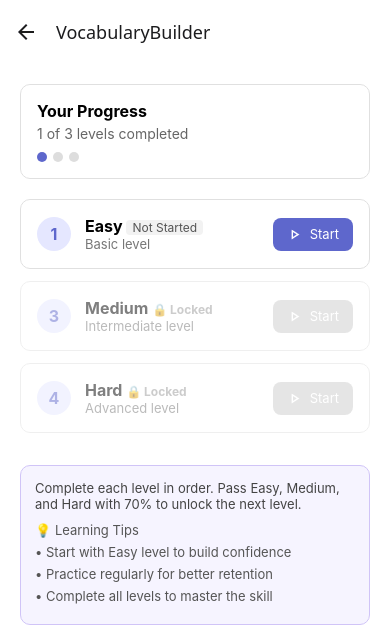
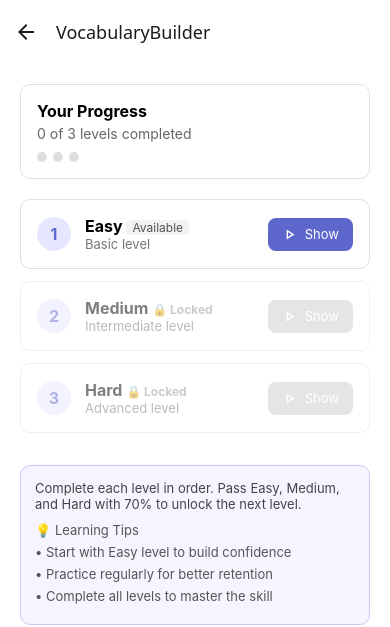
Before and after one commit to userKash/expo-EngliQuest, a React Native app: screen /VocabularyBuilder in a window 390 px wide. Shown: the top 627 px of the page. Built offline with nearby package versions, Linux system fonts and the light colour scheme.

Commit message:
Level screen adjustments

```diff
--- a/src/navigation/type.ts
+++ b/src/navigation/type.ts
@@ -1,4 +1,5 @@
 export type RootStackParamList = {
+  VocabularyGame: { levelId: string };
   Login: undefined;
   Register: undefined;
   InterestSelection: {
@@ -13,7 +14,6 @@ export type RootStackParamList = {
 
   //VOCABULARY SCREENS NAVIGATIONS
   VocabularyBuilder: undefined;
-  VocabularyGame: undefined;
 
   GrammarPractice: undefined;
 
--- a/src/screens/topics/VocabularyBuilder/VocabularyBuilderScreen.tsx
+++ b/src/screens/topics/VocabularyBuilder/VocabularyBuilderScreen.tsx
@@ -1,4 +1,4 @@
-import { useState } from 'react';
+import { useEffect, useMemo, useRef, useState } from 'react';
 import {
   View,
   Text,
@@ -7,30 +7,187 @@ import {
   Animated,
   Image,
   ScrollView,
+  LayoutAnimation,
+  Platform,
+  UIManager,
 } from 'react-native';
-import { useNavigation } from '@react-navigation/native';
+import AsyncStorage from '@react-native-async-storage/async-storage';
+import { useFocusEffect, useNavigation } from '@react-navigation/native';
 import type { NativeStackNavigationProp } from '@react-navigation/native-stack';
 import type { RootStackParamList } from '../../../navigation/type';
 import BottomNav from '../../../components/BottomNav';
 
+// Enable LayoutAnimation on Android
+if (Platform.OS === 'android' && UIManager.setLayoutAnimationEnabledExperimental) {
+  UIManager.setLayoutAnimationEnabledExperimental(true);
+}
+
+/** STORAGE */
+const STORAGE_KEY = 'vocabProgress';
+
+/** DATA MODEL */
+type SubLevelProgress = {
+  score?: number; // best score 0-100
+  attempted?: boolean; // played at least once
+};
+type ProgressState = Record<string, SubLevelProgress>;
+
+type TopLevel = 'easy' | 'medium' | 'hard';
+
+type SubLevel = { id: string; title: string };
+type LevelDef = {
+  key: TopLevel;
+  order: number;
+  title: string;
+  description: string;
+  sublevels: SubLevel[];
+};
+
+const LEVELS: LevelDef[] = [
+  {
+    key: 'easy',
+    order: 1,
+    title: 'Easy',
+    description: 'Basic level',
+    sublevels: [
+      { id: 'easy-1', title: 'Level 1' },
+      { id: 'easy-2', title: 'Level 2' },
+    ],
+  },
+  {
+    key: 'medium',
+    order: 2,
+    title: 'Medium',
+    description: 'Intermediate level',
+    sublevels: [
+      { id: 'medium-1', title: 'Level 1' },
+      { id: 'medium-2', title: 'Level 2' },
+    ],
+  },
+  {
+    key: 'hard',
+    order: 3,
+    title: 'Hard',
+    description: 'Advanced level',
+    sublevels: [
+      { id: 'hard-1', title: 'Level 1' },
+      { id: 'hard-2', title: 'Level 2' },
+    ],
+  },
+];
+
+const PASSING = 70;
+
+/** HELPERS */
+function subLevelBadge(s?: SubLevelProgress) {
+  if (!s?.attempted) return 'Not Started';
+  return (s.score ?? 0) >= PASSING ? 'Completed' : 'In Progress';
+}
+
+function levelPassed(progress: ProgressState, def: LevelDef) {
+  // Top-level pass if ALL its sublevels have score >= PASSING
+  return def.sublevels.every((sub) => (progress[sub.id]?.score ?? 0) >= PASSING);
+}
+
+function countTopLevelsPassed(progress: ProgressState) {
+  return LEVELS.reduce((acc, def) => (levelPassed(progress, def) ? acc + 1 : acc), 0);
+}
+
+function isSubLevelUnlocked(def: LevelDef, subIndex: number, progress: ProgressState) {
+  // First sublevel is unlocked by default (assuming the top-level is unlocked)
+  if (subIndex === 0) return true;
+  const prevId = def.sublevels[subIndex - 1].id;
+  const prevScore = progress[prevId]?.score ?? 0;
+  return prevScore >= PASSING;
+}
+
+function makeInitialProgress(): ProgressState {
+  return {};
+}
+
 export default function VocabularyBuilderScreen() {
   const navigation = useNavigation<NativeStackNavigationProp<RootStackParamList>>();
-  const [easyExpanded, setEasyExpanded] = useState(false);
-  const rotation = useState(new Animated.Value(0))[0];
 
-  const toggleExpand = () => {
-    Animated.timing(rotation, {
-      toValue: easyExpanded ? 0 : 1,
+  const [progress, setProgress] = useState<ProgressState>({});
+  const [expanded, setExpanded] = useState<Record<TopLevel, boolean>>({
+    easy: false,
+    medium: false,
+    hard: false,
+  });
+
+  // Rotation anim per top-level arrow
+  const rotations = useRef<Record<TopLevel, Animated.Value>>({
+    easy: new Animated.Value(0),
+    medium: new Animated.Value(0),
+    hard: new Animated.Value(0),
+  }).current;
+
+  // Initial load
+  useEffect(() => {
+    (async () => {
+      try {
+        const stored = await AsyncStorage.getItem(STORAGE_KEY);
+        setProgress(stored ? (JSON.parse(stored) as ProgressState) : makeInitialProgress());
+      } catch {
+        setProgress(makeInitialProgress());
+      }
+    })();
+  }, []);
+
+  // Refresh on focus (e.g., returning from game)
+  useFocusEffect(
+    useMemo(
+      () => () => {
+        (async () => {
+          try {
+            const stored = await AsyncStorage.getItem(STORAGE_KEY);
+            if (stored) setProgress(JSON.parse(stored) as ProgressState);
+          } catch {
+            // ignore parse errors
+          }
+        })();
+      },
+      []
+    )
+  );
+
+  // Top-level locks from pass rules
+  const easyPassed = levelPassed(progress, LEVELS[0]);
+  const mediumPassed = levelPassed(progress, LEVELS[1]);
+  const mediumLocked = !easyPassed;
+  const hardLocked = !mediumPassed;
+
+  const completedTopLevels = countTopLevelsPassed(progress);
+  const totalTopLevels = LEVELS.length;
+
+  const toggleExpand = (key: TopLevel) => {
+    LayoutAnimation.configureNext(LayoutAnimation.Presets.easeInEaseOut);
+    const next = !expanded[key];
+
+    Animated.timing(rotations[key], {
+      toValue: next ? 1 : 0,
       duration: 200,
       useNativeDriver: true,
     }).start();
-    setEasyExpanded(!easyExpanded);
+
+    setExpanded((prev) => ({ ...prev, [key]: next }));
   };
 
-  const rotateInterpolate = rotation.interpolate({
+  const rotateInterpolate = (key: TopLevel) =>
+    rotations[key].interpolate({
       inputRange: [0, 1],
       outputRange: ['0deg', '90deg'],
     });
+
+  const onStartSubLevel = (subId: string) => {
+    // Defensive: ensure not locked before navigating
+    const def = LEVELS.find((l) => l.sublevels.some((s) => s.id === subId))!;
+    const idx = def.sublevels.findIndex((s) => s.id === subId);
+    const topLocked = (def.key === 'medium' && mediumLocked) || (def.key === 'hard' && hardLocked);
+
+    if (topLocked || !isSubLevelUnlocked(def, idx, progress)) return;
+    navigation.navigate('VocabularyGame', { levelId: subId });
+  };
 
   return (
     <View style={styles.screen}>
@@ -38,106 +195,135 @@ export default function VocabularyBuilderScreen() {
         {/* Progress */}
         <View style={styles.progressCard}>
           <Text style={styles.progressTitle}>Your Progress</Text>
-          <Text style={styles.progressText}>1 of 3 levels completed</Text>
-          <View style={styles.progressDots}>
-            <View style={[styles.dot, styles.dotActive]} />
-            <View style={styles.dot} />
-            <View style={styles.dot} />
+          <Text style={styles.progressText}>
+            {completedTopLevels} of {totalTopLevels} levels completed
+          </Text>
+          <View
+            style={styles.progressDots}
+            accessible
+            accessibilityRole="progressbar"
+            accessibilityLabel={`Completed ${completedTopLevels} of ${totalTopLevels} levels`}>
+            {Array.from({ length: totalTopLevels }).map((_, i) => (
+              <View key={i} style={[styles.dot, i < completedTopLevels && styles.dotActive]} />
+            ))}
           </View>
         </View>
 
-        {/* Easy Level */}
-        <View style={styles.levelCard}>
+        {/* Levels with sublevels right below each one */}
+        {LEVELS.map((lvl) => {
+          const isMedium = lvl.key === 'medium';
+          const isHard = lvl.key === 'hard';
+          const locked = (isMedium && mediumLocked) || (isHard && hardLocked);
+
+          return (
+            <View key={lvl.key}>
+              {/* Top-level card */}
+              <View
+                style={[styles.levelCard, locked && styles.levelLocked]}
+                accessible
+                accessibilityLabel={`${lvl.title} level ${locked ? 'locked' : 'unlocked'}`}>
                 <View style={styles.levelCircle}>
-            <Text style={styles.levelNumber}>1</Text>
+                  <Text style={styles.levelNumber}>{lvl.order}</Text>
                 </View>
+
                 <View style={{ flex: 1 }}>
                   <Text style={styles.levelTitle}>
-              Easy <Text style={styles.badge}>Not Started</Text>
+                    {lvl.title}{' '}
+                    <Text style={locked ? styles.lockedText : styles.badge}>
+                      {locked
+                        ? '🔒 Locked'
+                        : levelPassed(progress, lvl)
+                          ? 'Completed'
+                          : 'Available'}
                     </Text>
-            <Text style={styles.levelDesc}>Basic level</Text>
+                  </Text>
+                  <Text style={styles.levelDesc}>{lvl.description}</Text>
                 </View>
-          <TouchableOpacity style={styles.startButton} onPress={toggleExpand}>
+
+                <TouchableOpacity
+                  activeOpacity={0.8}
+                  style={[styles.startButton, locked && styles.buttonDisabled]}
+                  disabled={locked}
+                  onPress={() => toggleExpand(lvl.key)}
+                  accessibilityRole="button"
+                  accessibilityLabel={`${expanded[lvl.key] ? 'Hide' : 'Show'} ${lvl.title} sub-levels`}
+                  hitSlop={{ top: 8, bottom: 8, left: 8, right: 8 }}>
                   <Animated.Image
                     source={require('../../../../assets/arrow.png')}
-              style={[styles.arrowIcon, { transform: [{ rotate: rotateInterpolate }] }]}
+                    style={[
+                      styles.arrowIcon,
+                      { transform: [{ rotate: rotateInterpolate(lvl.key) }] },
+                    ]}
                   />
-            <Text style={styles.startButtonText}>Start</Text>
+                  <Text style={styles.startButtonText}>{expanded[lvl.key] ? 'Hide' : 'Show'}</Text>
                 </TouchableOpacity>
               </View>
 
-        {/* Sub-levels */}
-        {easyExpanded && (
-          <>
-            <View style={styles.subLevelCard}>
+              {/* Sub-levels directly below this level */}
+              {expanded[lvl.key] && !locked && (
+                <View style={{ marginTop: -6, marginBottom: 8 }}>
+                  {lvl.sublevels.map((s, idx) => {
+                    const p = progress[s.id];
+                    const badgeText = subLevelBadge(p);
+                    const passed = (p?.score ?? 0) >= PASSING;
+                    const subUnlocked = isSubLevelUnlocked(lvl, idx, progress);
+
+                    return (
+                      <View
+                        key={s.id}
+                        style={[styles.subLevelCard, !subUnlocked && { opacity: 0.6 }]}
+                        accessible
+                        accessibilityLabel={`${s.title}, ${badgeText}${!subUnlocked ? ', Locked' : ''}`}>
                         <View style={{ flex: 1 }}>
                           <Text style={styles.subLevelTitle}>
-                  Level 1 <Text style={styles.badge}>Not Started</Text>
+                            {s.title} <Text style={styles.badge}>{badgeText}</Text>
                           </Text>
-                <Text style={styles.subLevelDesc}>Basic level</Text>
+                          <Text style={styles.subLevelDesc}>
+                            {lvl.description}
+                            {typeof p?.score === 'number' ? ` • Best score: ${p.score}%` : ''}
+                          </Text>
                         </View>
+
                         <TouchableOpacity
-                style={styles.startButton}
-                onPress={() => navigation.navigate('VocabularyGame')}>
-                <Image source={require('../../../../assets/arrow.png')} style={styles.arrowIcon} />
-                <Text style={styles.startButtonText}>Start</Text>
+                          activeOpacity={0.8}
+                          style={[styles.startButton, !subUnlocked && styles.buttonDisabled]}
+                          disabled={!subUnlocked}
+                          onPress={() => onStartSubLevel(s.id)}
+                          accessibilityRole="button"
+                          accessibilityLabel={
+                            !subUnlocked
+                              ? `Locked ${s.title}`
+                              : `${passed ? 'Review' : p?.attempted ? 'Continue' : 'Start'} ${s.title}`
+                          }
+                          hitSlop={{ top: 8, bottom: 8, left: 8, right: 8 }}>
+                          <Image
+                            source={require('../../../../assets/arrow.png')}
+                            style={styles.arrowIcon}
+                          />
+                          <Text style={styles.startButtonText}>
+                            {!subUnlocked
+                              ? 'Locked'
+                              : passed
+                                ? 'Review'
+                                : p?.attempted
+                                  ? 'Continue'
+                                  : 'Start'}
+                          </Text>
                         </TouchableOpacity>
                       </View>
-
-            <View style={styles.subLevelCard}>
-              <View style={{ flex: 1 }}>
-                <Text style={styles.subLevelTitle}>
-                  Level 2 <Text style={styles.badge}>Not Started</Text>
-                </Text>
-                <Text style={styles.subLevelDesc}>Basic level</Text>
+                    );
+                  })}
                 </View>
-              <TouchableOpacity style={[styles.startButton, styles.buttonDisabled]}>
-                <Image source={require('../../../../assets/arrow.png')} style={styles.arrowIcon} />
-                <Text style={styles.startButtonText}>Start</Text>
-              </TouchableOpacity>
+              )}
             </View>
-          </>
-        )}
-
-        {/* Medium */}
-        <View style={[styles.levelCard, styles.levelLocked]}>
-          <View style={styles.levelCircle}>
-            <Text style={styles.levelNumber}>3</Text>
-          </View>
-          <View style={{ flex: 1 }}>
-            <Text style={styles.levelTitle}>
-              Medium <Text style={styles.lockedText}>🔒 Locked</Text>
-            </Text>
-            <Text style={styles.levelDesc}>Intermediate level</Text>
-          </View>
-          <TouchableOpacity style={[styles.startButton, styles.buttonDisabled]}>
-            <Image source={require('../../../../assets/arrow.png')} style={styles.arrowIcon} />
-            <Text style={styles.startButtonText}>Start</Text>
-          </TouchableOpacity>
-        </View>
-
-        {/* Hard */}
-        <View style={[styles.levelCard, styles.levelLocked]}>
-          <View style={styles.levelCircle}>
-            <Text style={styles.levelNumber}>4</Text>
-          </View>
-          <View style={{ flex: 1 }}>
-            <Text style={styles.levelTitle}>
-              Hard <Text style={styles.lockedText}>🔒 Locked</Text>
-            </Text>
-            <Text style={styles.levelDesc}>Advanced level</Text>
-          </View>
-          <TouchableOpacity style={[styles.startButton, styles.buttonDisabled]}>
-            <Image source={require('../../../../assets/arrow.png')} style={styles.arrowIcon} />
-            <Text style={styles.startButtonText}>Start</Text>
-          </TouchableOpacity>
-        </View>
+          );
+        })}
 
         {/* Tips */}
         <View style={styles.tipsCard}>
           <Text style={styles.tipsText}>
-            Complete each level in order. Pass Easy, Medium, and Hard with 70% to unlock the next
-            level.
+            Complete each level in order. Pass Easy, Medium, and Hard with {PASSING}% to unlock the
+            next level.
           </Text>
           <Text style={styles.tip}>💡 Learning Tips</Text>
           <Text style={styles.tip}>• Start with Easy level to build confidence</Text>
@@ -154,6 +340,8 @@ export default function VocabularyBuilderScreen() {
 const styles = StyleSheet.create({
   screen: { flex: 1, backgroundColor: '#fff' },
   scrollContent: { padding: 20, paddingBottom: 80 }, // extra bottom space for nav
+
+  // Progress
   progressCard: {
     borderWidth: 1,
     borderColor: '#E0E0E0',
@@ -166,6 +354,8 @@ const styles = StyleSheet.create({
   progressDots: { flexDirection: 'row', marginTop: 10 },
   dot: { width: 10, height: 10, borderRadius: 5, backgroundColor: '#ddd', marginRight: 6 },
   dotActive: { backgroundColor: '#5E67CC' },
+
+  // Level
   levelCard: {
     flexDirection: 'row',
     alignItems: 'center',
@@ -174,17 +364,7 @@ const styles = StyleSheet.create({
     borderRadius: 10,
     padding: 16,
     marginBottom: 12,
-  },
-  subLevelCard: {
-    flexDirection: 'row',
-    alignItems: 'center',
-    borderWidth: 1,
-    borderColor: '#E0E0E0',
-    borderRadius: 10,
-    padding: 14,
-    marginLeft: 10,
-    marginBottom: 10,
-    backgroundColor: '#f9f9f9',
+    backgroundColor: '#fff',
   },
   levelLocked: { opacity: 0.5 },
   levelCircle: {
@@ -198,7 +378,24 @@ const styles = StyleSheet.create({
   },
   levelNumber: { fontWeight: 'bold', color: '#5E67CC', fontSize: 16 },
   levelTitle: { fontWeight: 'bold', fontSize: 16 },
+  levelDesc: { fontSize: 13, color: '#777' },
+
+  // Sub-level
+  subLevelCard: {
+    flexDirection: 'row',
+    alignItems: 'center',
+    borderWidth: 1,
+    borderColor: '#E0E0E0',
+    borderRadius: 10,
+    padding: 14,
+    marginLeft: 10,
+    marginBottom: 10,
+    backgroundColor: '#f9f9f9',
+  },
   subLevelTitle: { fontWeight: '600', fontSize: 15 },
+  subLevelDesc: { fontSize: 12, color: '#777' },
+
+  // Badges & text
   badge: {
     fontSize: 12,
     fontWeight: 'normal',
@@ -208,8 +405,8 @@ const styles = StyleSheet.create({
     borderRadius: 4,
   },
   lockedText: { fontSize: 12, color: '#999' },
-  levelDesc: { fontSize: 13, color: '#777' },
-  subLevelDesc: { fontSize: 12, color: '#777' },
+
+  // Buttons
   startButton: {
     backgroundColor: '#5E67CC',
     flexDirection: 'row',
@@ -226,6 +423,8 @@ const styles = StyleSheet.create({
   },
   startButtonText: { color: '#fff', fontSize: 13 },
   buttonDisabled: { backgroundColor: '#ccc' },
+
+  // Tips
   tipsCard: {
     marginTop: 20,
     backgroundColor: '#F6F4FF',
```
Lines whose indentation alone changed are shown as unchanged.
